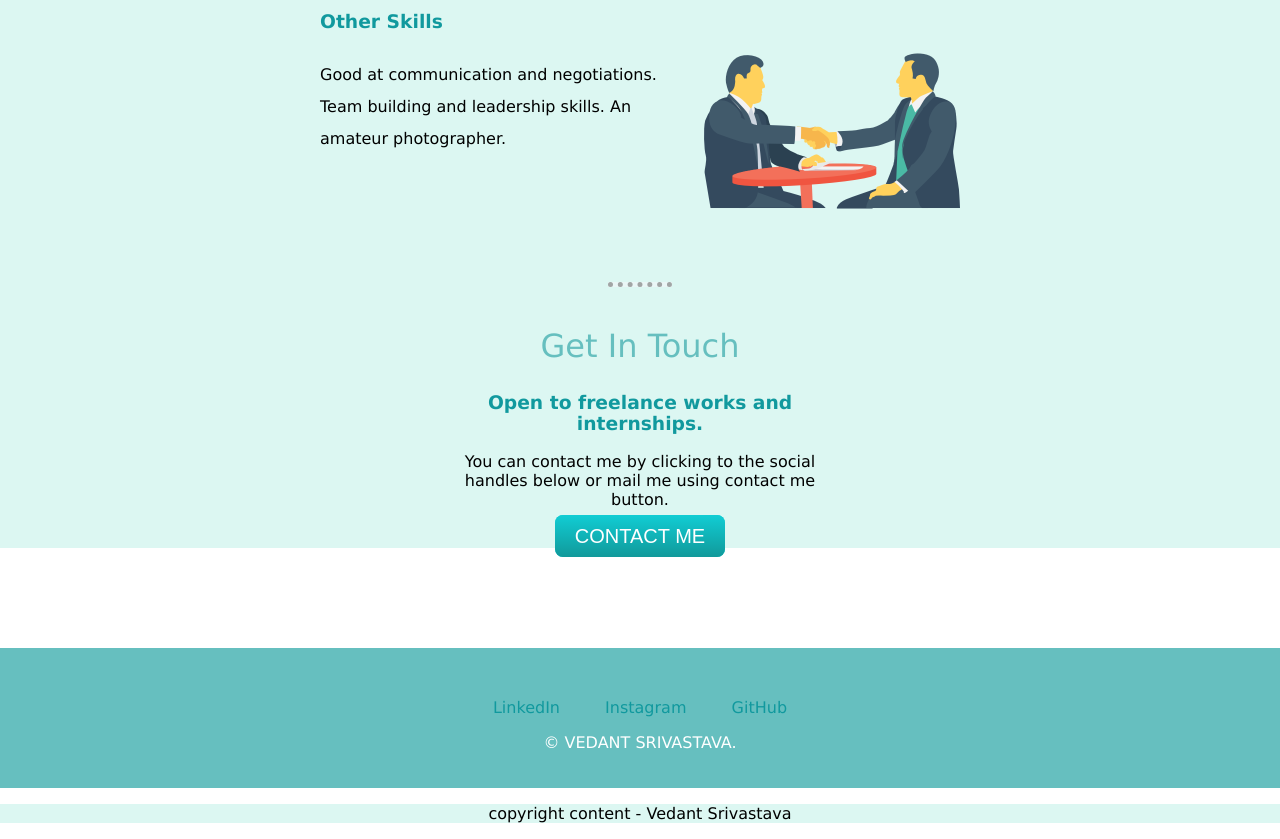
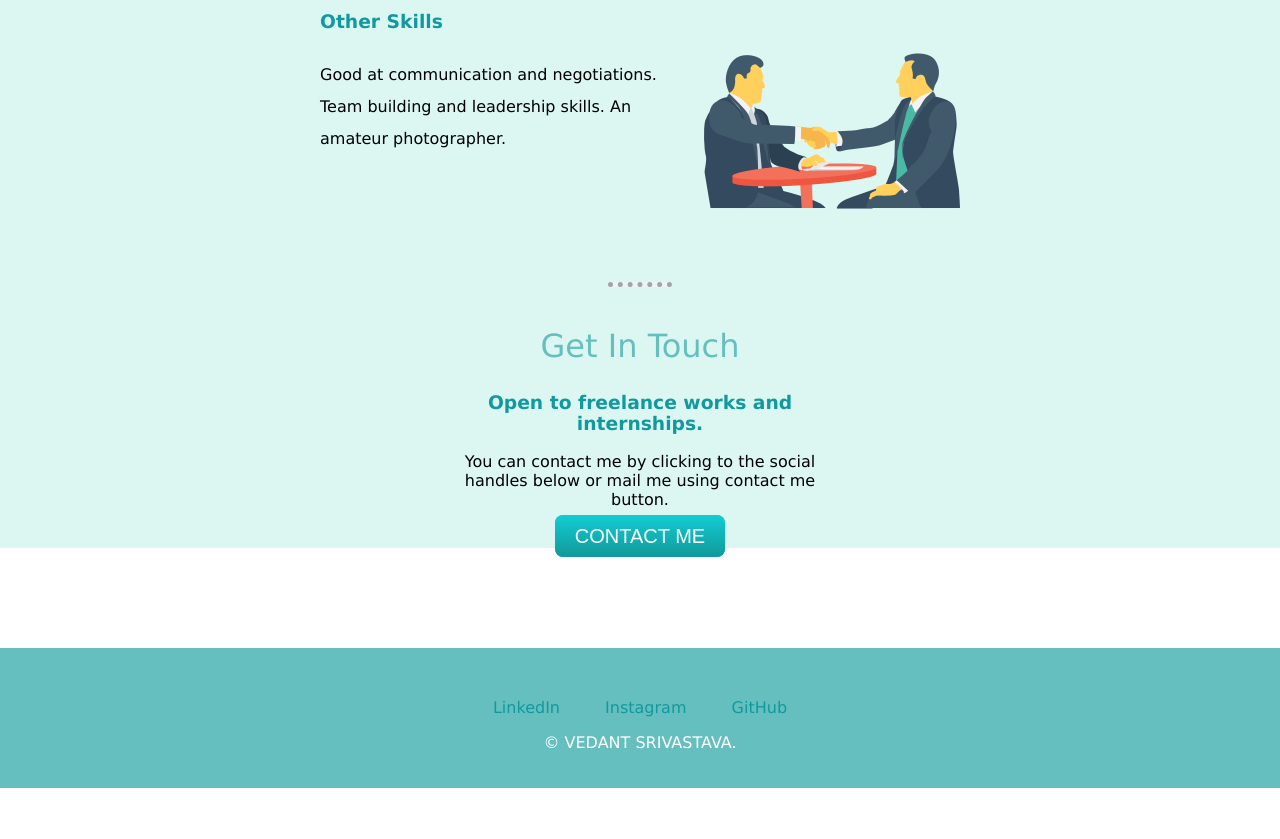
Before and after one commit to vedantsrivastava42/Resume-website, a plain HTML site: page index.html in a window 1280 px wide. Shown: the part 1644-2483 px from the top of the page. After the commit the page ends 2432 px from the top, so only its background shows below. Drawn offline with Linux system fonts and the light colour scheme.

Commit message:
Removed useless texts

```diff
--- a/index.html
+++ b/index.html
@@ -57,11 +57,7 @@
             <a class="footer-link" href="https://github.com/vedantsrivastava42">GitHub</a>
             <p class="copyright">© VEDANT SRIVASTAVA.</p>
           </div>
-          <div>
-            <p>
-              copyright content - Vedant Srivastava
-            </p>
-          </div>
+
 
 </body>
 </html>
```
